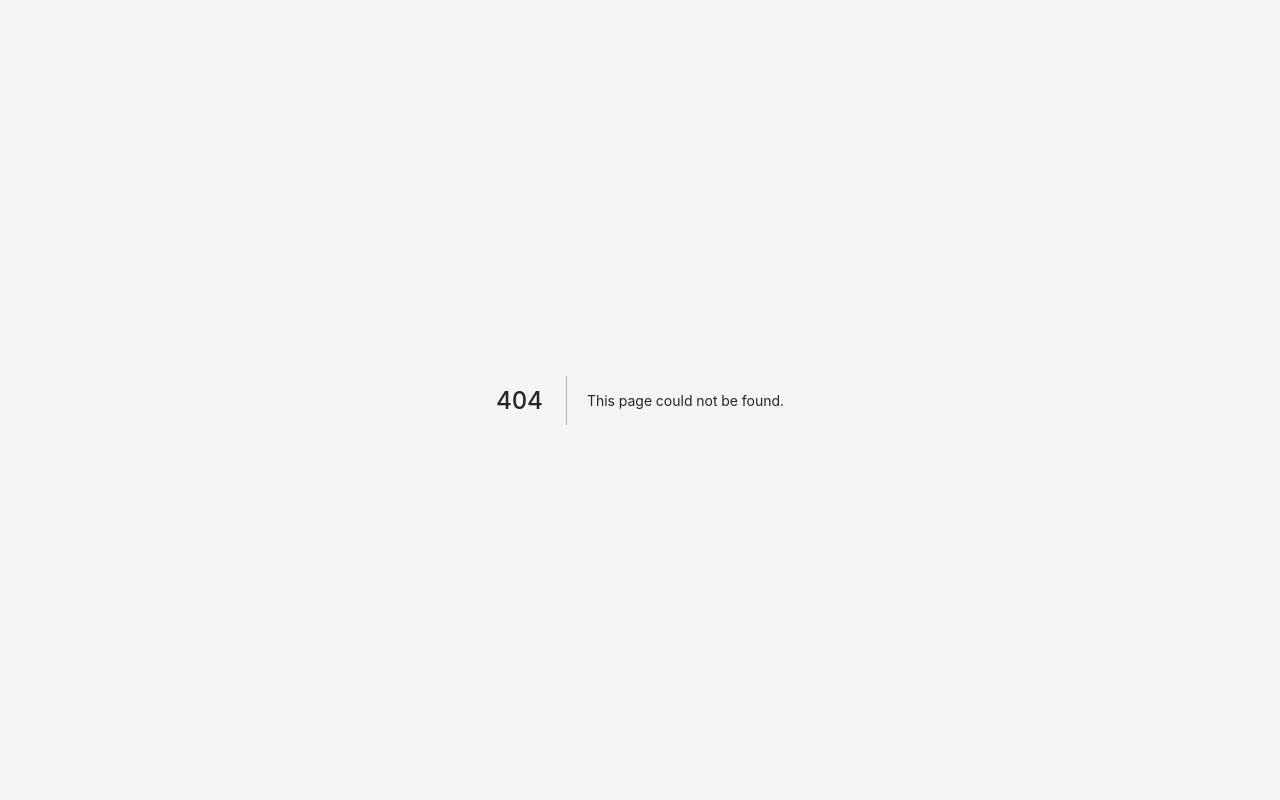
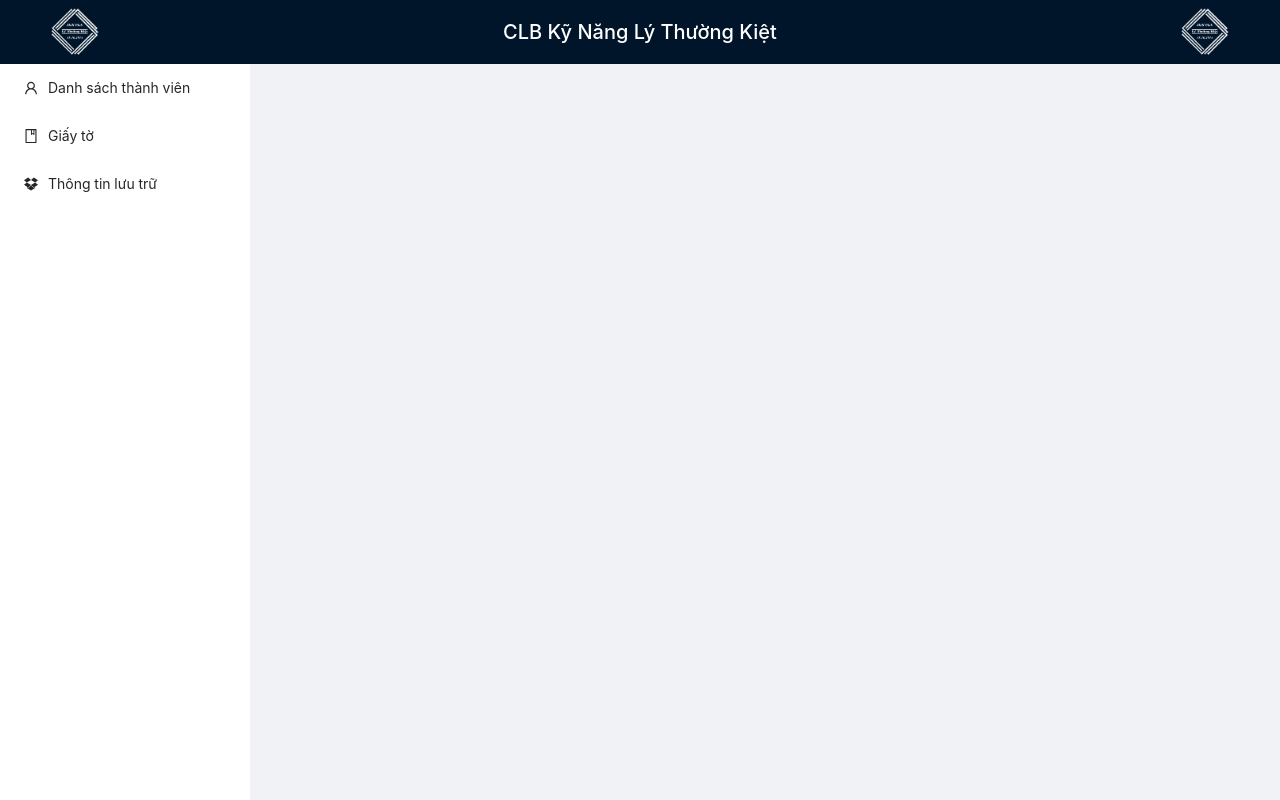
Before and after one commit to thanhhaii/ltk-club, a Next.js app: page /dashboard in a window 1280 px wide. Before the commit this address had no page. Built offline with nearby package versions, Linux system fonts and the light colour scheme.

Commit message:
add layout and sidebar

```diff
--- a/pages/_app.tsx
+++ b/pages/_app.tsx
@@ -1,11 +1,38 @@
 import type { AppProps } from 'next/app';
+import DashboardLayout from "@components/layout/dashboard/DashboardLayout"
 
 // Styles
 import '../styles/globals.css';
 import 'antd/dist/antd.css';
+import { NextPage } from 'next';
+import { useCallback, useMemo } from 'react';
 
-function MyApp({ Component, pageProps }: AppProps) {
-  return <Component {...pageProps} />
+export type NextPageWithLayout<P = {}, IP = P> = NextPage<P, IP> & {
+  emptyLayout?: boolean
+}
+
+type AppPropsWithLayout = AppProps & {
+  Component: NextPageWithLayout
+}
+
+function MyApp({ Component, pageProps }: AppPropsWithLayout) {
+  const getLayout = useCallback(() => {
+    if (Component.emptyLayout) {
+      return <Component {...pageProps} />
+    }
+
+    return (
+      <DashboardLayout>
+        <Component {...pageProps} />
+      </DashboardLayout>
+    )
+  }, [])
+
+  return (
+    <>
+      {getLayout()}
+    </>
+  )
 }
 
 export default MyApp
--- /dev/null
+++ b/pages/dashboard.tsx
@@ -0,0 +1,7 @@
+import React from 'react';
+
+const Dashboard: React.FunctionComponent = () => {
+  return (<div></div>)
+}
+
+export default Dashboard;
--- a/pages/index.tsx
+++ b/pages/index.tsx
@@ -1,10 +1,11 @@
-import type { NextPage } from "next"
-import LoginPageContainer from "../src/containers/login"
+import LoginPageContainer from "@containers/login"
 
-const Home: NextPage = () => {
+const Home = () => {
   return (
-    <LoginPageContainer/>
+    <LoginPageContainer />
   )
 }
 
 export default Home
+
+Home.emptyLayout = true
--- /dev/null
+++ b/src/components/layout/dashboard/DashboardLayout.tsx
@@ -0,0 +1,19 @@
+import React from 'react';
+import { Layout } from "antd"
+import HeaderLayout from "@components/layout/header/Header"
+import SideBarLayout from '../sidebar/SideBarLayout';
+
+export type Props = {
+
+}
+
+const DashboardLayout: React.FC<Props> = () => {
+  return (
+    <Layout className="h-screen">
+      <HeaderLayout />
+      <SideBarLayout />
+    </Layout>
+  )
+}
+
+export default DashboardLayout;
--- /dev/null
+++ b/src/components/layout/header/Header.tsx
@@ -0,0 +1,15 @@
+import { Menu, Layout } from "antd"
+import Image from "next/image"
+import IconClub from "public/images/logocaulacbo.png";
+
+const HeaderLayout: React.FunctionComponent = () => {
+  return (
+    <Layout.Header className="header flex items-center justify-between">
+      <Image src={IconClub} alt="LogoCLB" className="brightness-0 invert" width={50} height={50} />
+      <h3 className="text-white text-xl mb-0">CLB Kỹ Năng Lý Thường Kiệt</h3>
+      <Image src={IconClub} alt="LogoCLB" className="brightness-0 invert" width={50} height={50} />
+    </Layout.Header>
+  )
+}
+
+export default HeaderLayout;
--- /dev/null
+++ b/src/components/layout/sidebar/SideBarLayout.tsx
@@ -0,0 +1,39 @@
+import React from "react"
+import { BookOutlined, DropboxOutlined, UserOutlined } from "@ant-design/icons"
+import { Layout, Menu, MenuProps } from "antd"
+
+const menuProps: MenuProps["items"] = [
+	{
+		key: "ListMember",
+		label: "Danh sách thành viên",
+		icon: <UserOutlined />,
+	},
+	{
+		key: "kindOfPapers",
+		label: "Giấy tờ",
+		icon: <BookOutlined />,
+	},
+	{
+		key: "storage",
+		label: "Thông tin lưu trữ",
+		icon: <DropboxOutlined />
+	},
+]
+
+const SideBarLayout: React.FunctionComponent = () => {
+	return (
+		<Layout>
+			<Layout.Sider width={250} className="site-layout-background">
+				<Menu
+					mode="inline"
+					defaultSelectedKeys={["1"]}
+					defaultOpenKeys={["sub1"]}
+					style={{ height: "100%", borderRight: 0 }}
+					items={menuProps}
+				/>
+			</Layout.Sider>
+		</Layout>
+	)
+}
+
+export default SideBarLayout
```
Also changed, not shown: 1 other file (tests, documents, lock files or other folders).
